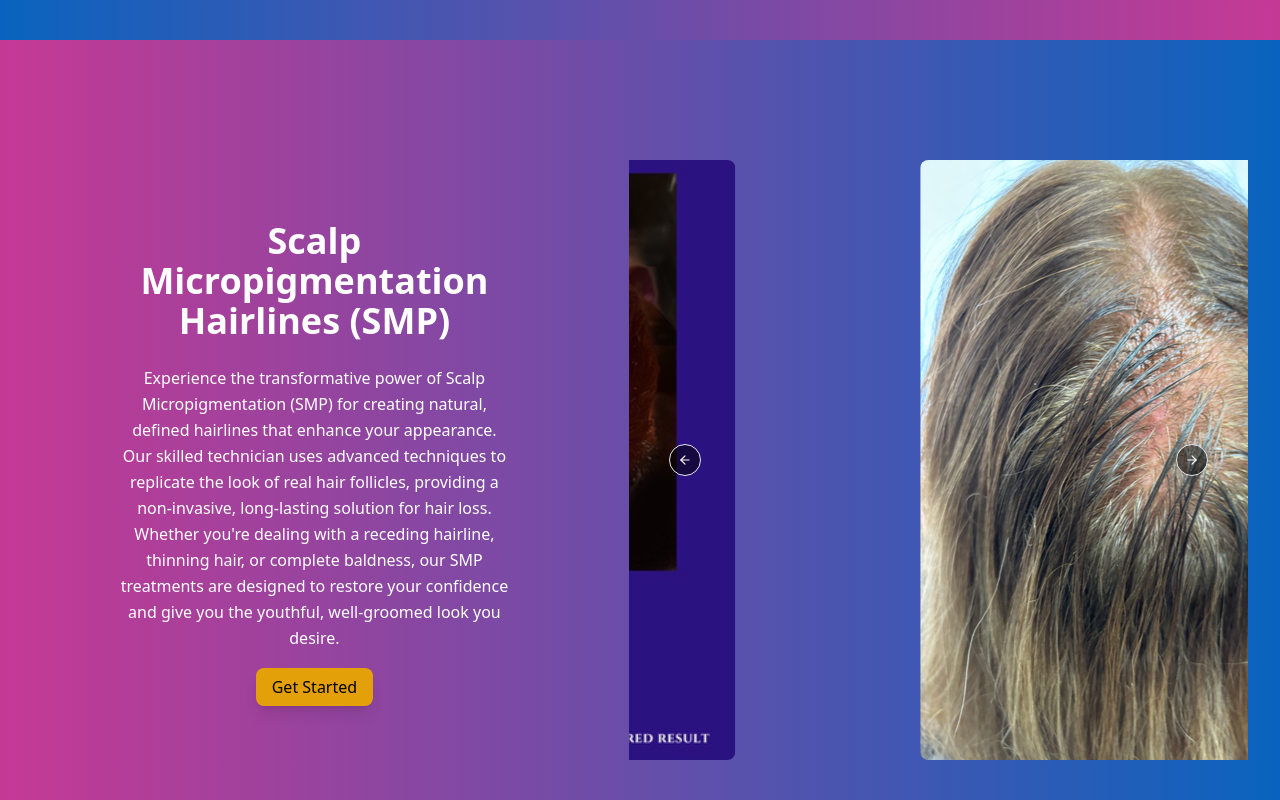
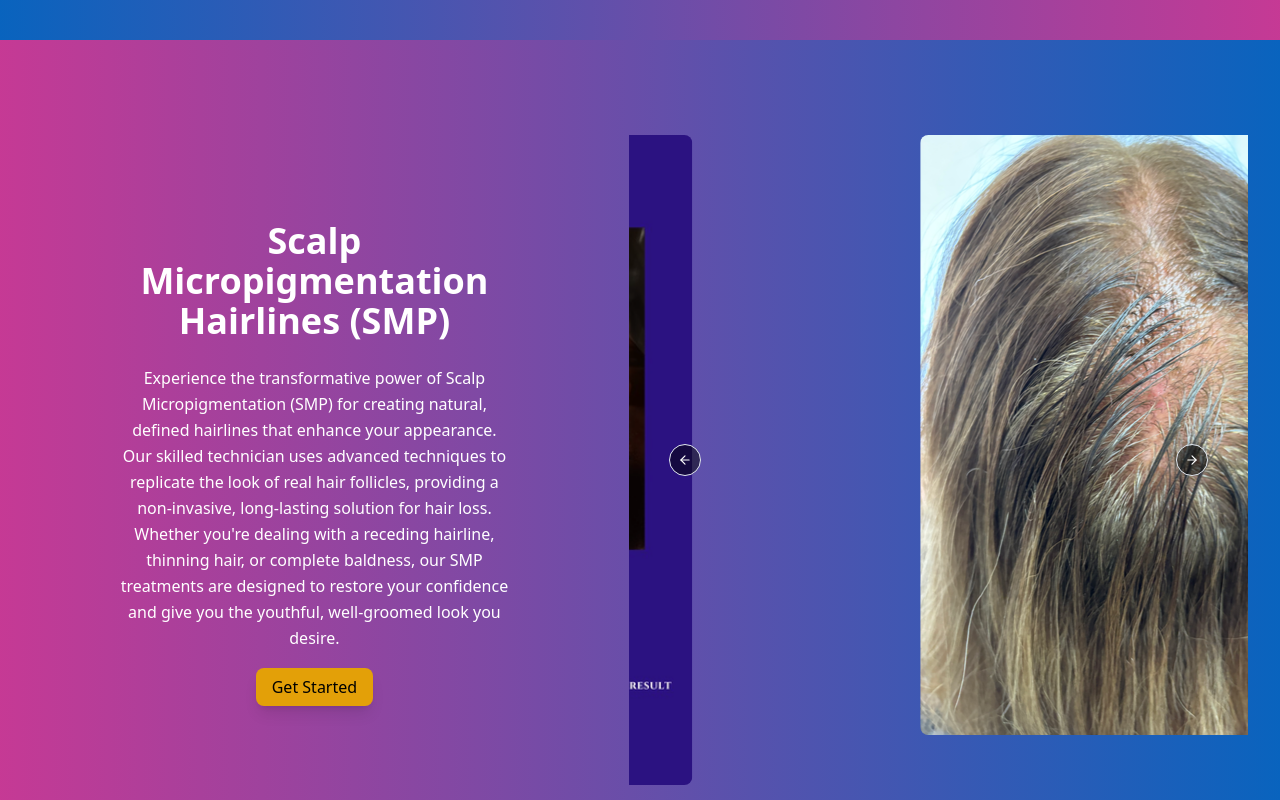
Before and after one commit to anthony95macias/Joyful-ink-spa-vite, a React (Vite) app: page / in a window 1280 px wide. Shown: the part 760-1560 px from the top of the page. Built offline with nearby package versions, Linux system fonts and the light colour scheme.

Commit message:
img_1.png matches close to size and look to each photo with a zoomed out look.

```diff
--- a/src/components/AboutServicesCard.tsx
+++ b/src/components/AboutServicesCard.tsx
@@ -12,14 +12,14 @@ import Autoplay from "embla-carousel-autoplay";
 // Image URLs
 const images = [
   "/img_11.png",
-  "/img_1.png" /* make all img same size */,
+  "/img_1.png", // Make all images the same size
   "/img_3.png",
   "/img_5.png",
   "/img_4.png",
-  "/img_7.png" /* fix positioning */,
+  "/img_7.png", // Fix positioning
   "/img_6.png",
-  "/img_8.png" /* fix positioning */,
-  "/img_10.png" /* fix positioning */,
+  "/img_8.png", // Fix positioning
+  "/img_10.png", // Fix positioning
 ];
 
 const AboutServicesCard: React.FC = () => {
@@ -107,10 +107,16 @@ export function CarouselDApiDemo() {
                   <img
                     src={image}
                     alt={`Slide ${index + 1}`}
-                    className="object-cover rounded-lg"
+                    className={`rounded-lg ${
+                      image === "/img_1.png" ? "object-contain" : "object-cover"
+                    }`}
                     style={{
-                      width: `${imgSize.width}px`,
-                      height: `${imgSize.height}px`,
+                      width:
+                        image === "/img_1.png" ? "auto" : `${imgSize.width}px`,
+                      height:
+                        image === "/img_1.png"
+                          ? `${imgSize.height + 50}px`
+                          : `${imgSize.height}px`,
                     }}
                   />
                 ) : (
```
Also changed, not shown: 1 other file (tests, documents, lock files or other folders).
